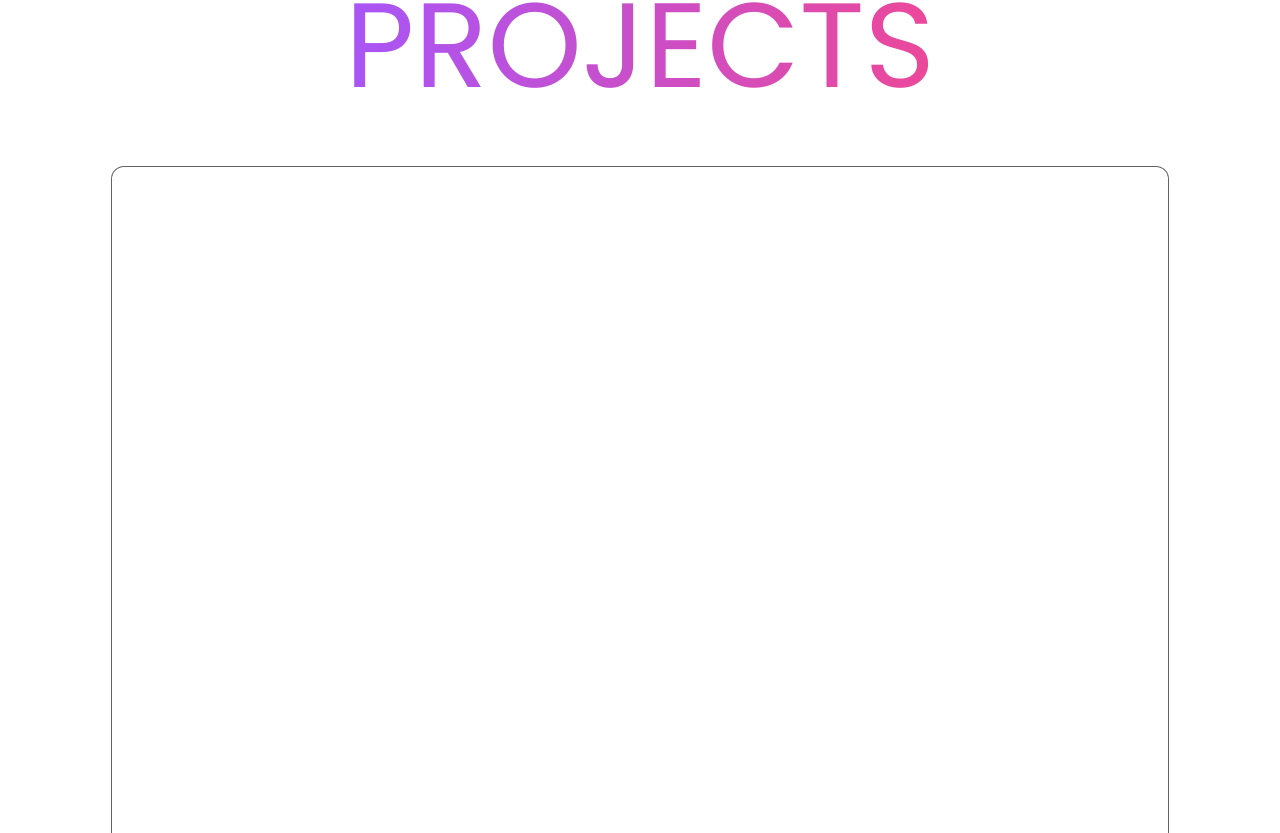
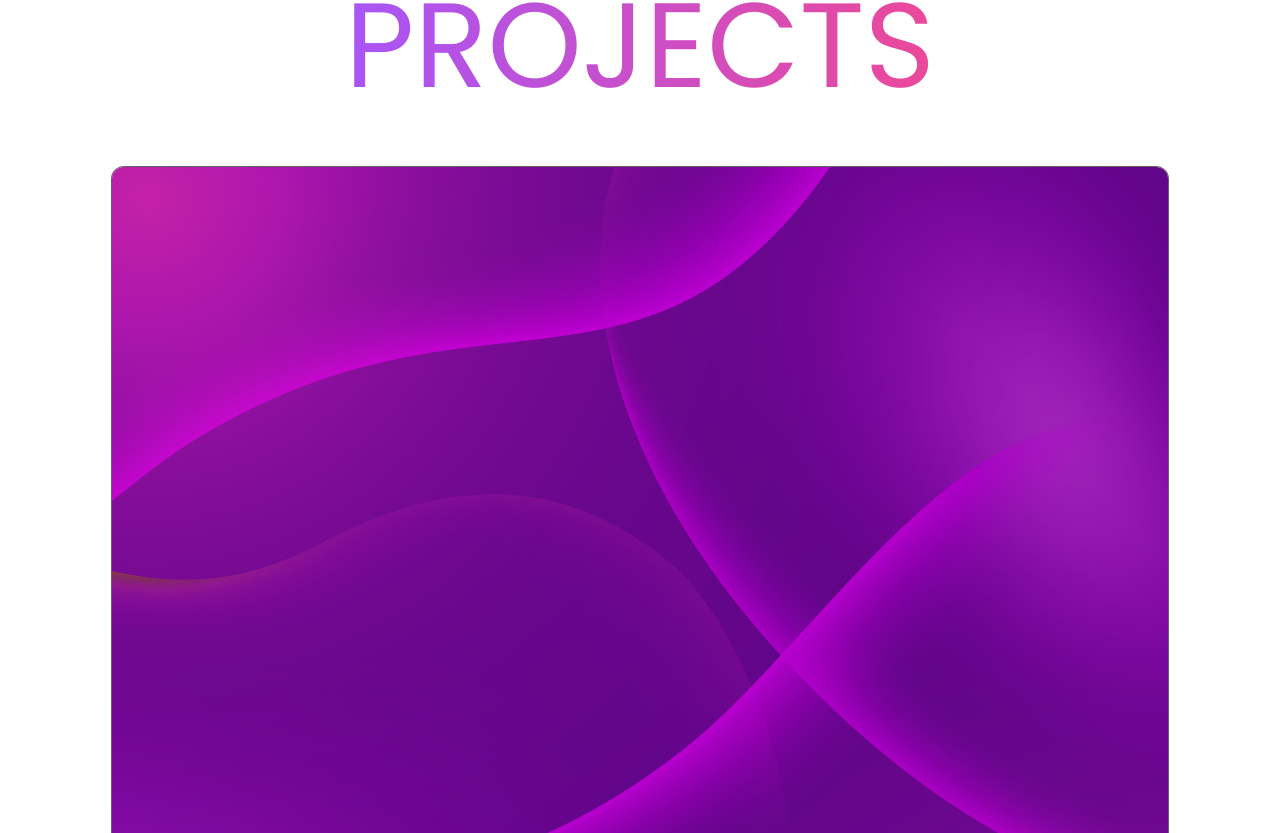
Before and after one commit to Mohamed-Parvez/parvez, a Next.js app: page / in a window 1280 px wide. Shown: the part 2707-3540 px from the top of the page. Built offline with nearby package versions, Linux system fonts and the light colour scheme.

Commit message:
added projectone bg-image

```diff
--- a/components/sections/ProjectOne.tsx
+++ b/components/sections/ProjectOne.tsx
@@ -17,7 +17,7 @@ const ProjectOne = () => {
 
         <div
           className="aspect-square h-auto max-h-[800px] w-full max-w-[1200px] rounded-xl
-          shadow-sm ring-1 ring-grey-700"
+          bg-project-bg bg-cover shadow-sm ring-1 ring-grey-700"
         ></div>
       </div>
 
--- a/tailwind.config.ts
+++ b/tailwind.config.ts
@@ -56,6 +56,9 @@ const config: Config = {
         },
         transparent: "transparent",
       },
+      backgroundImage: {
+        "project-bg": "url('/assets/images/project-bg.png')"
+      }
     },
   },
   plugins: [],
```
Also changed, not shown: public/assets/images/project-bg.png (added), public/assets/images/project.png (added).
